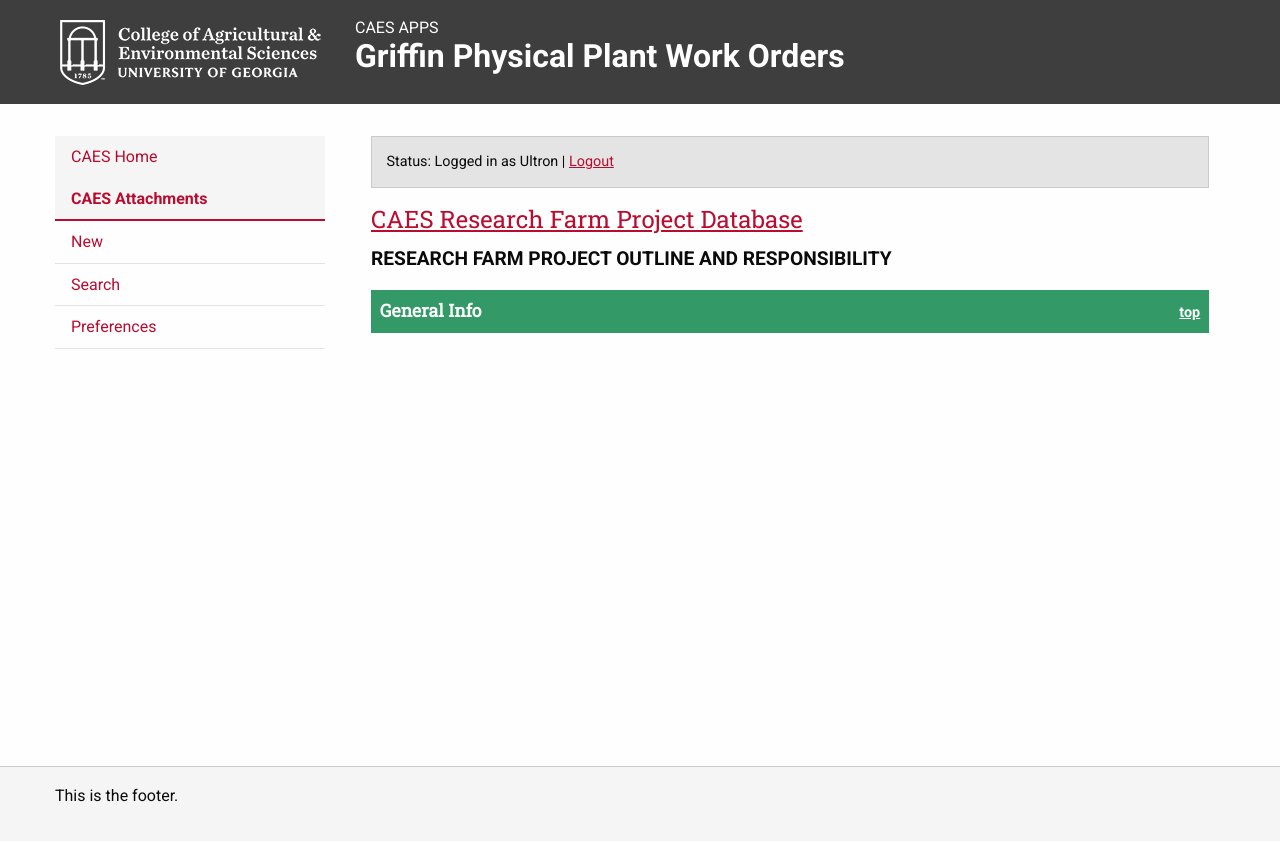
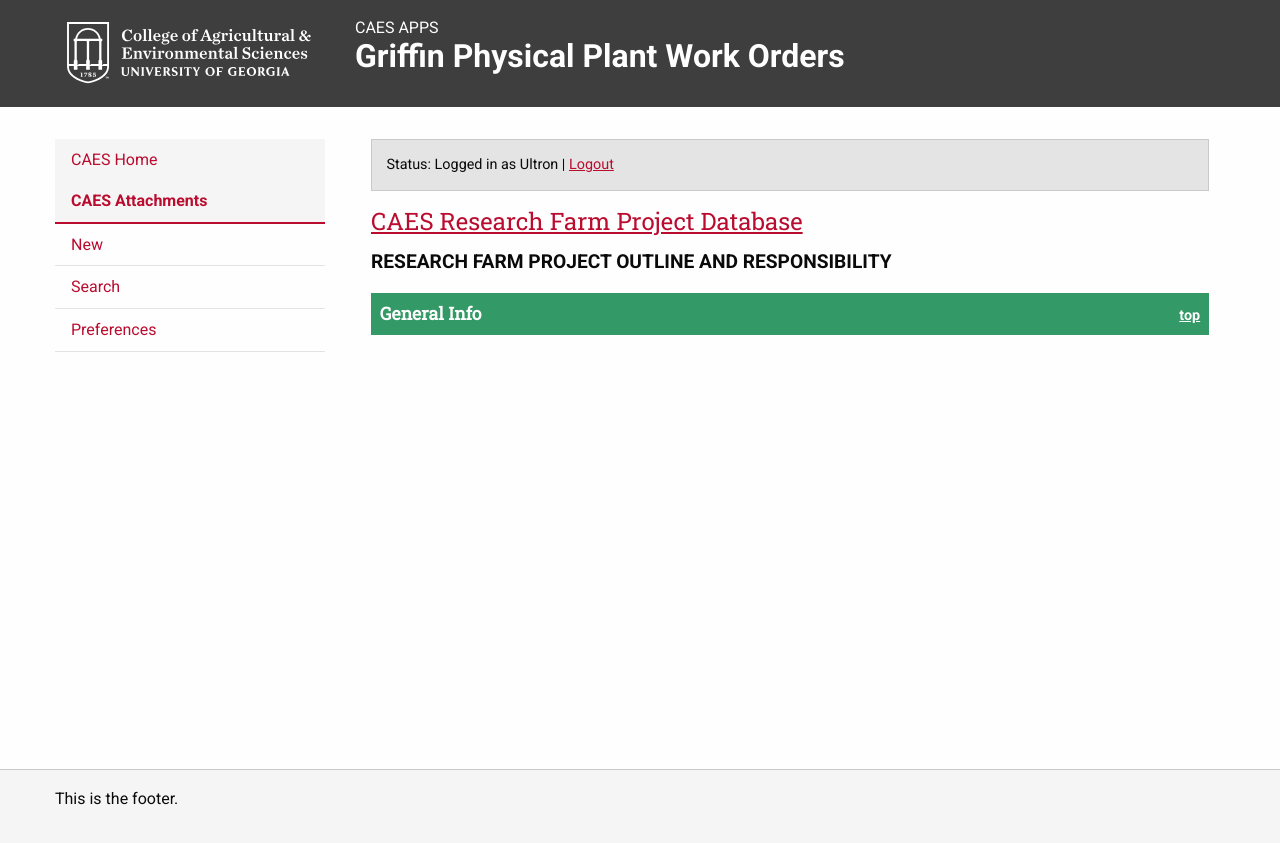
Before and after one commit to johnfrenchxyz/Intranet, a website: page index.html in a window 1280 px wide. Drawn offline with Linux system fonts and the light colour scheme.

Commit message:
Changes the PNG logos to SVGs

```diff
--- a/index.html
+++ b/index.html
@@ -16,9 +16,9 @@
             <div class="large-3 columns">
                 <a href="http://www.caes.uga.edu">
                     <!-- Color Logo For Public -->
-                    <!-- <img class="caes-branding" src="images/caes-logo-color.png" alt="CAES Logo with an arch and shield" /> -->
+                    <!-- <img class="caes-branding" src="images/caes-logo-color.svg" alt="CAES Logo with an arch and shield" /> -->
                     <!-- White Logo For Intranet -->
-                    <img class="caes-branding" src="images/caes-logo-white.png" alt="CAES Logo with an arch and shield" />
+                    <img class="caes-branding" src="images/caes-logo-white.svg" alt="CAES Logo with an arch and shield" />
                 </a>
             </div>
             <div class="large-9 columns">
```
Also changed, not shown: public.html (+2 -2 lines), images/caes-logo-color.png (deleted), images/caes-logo-color.svg (added), images/caes-logo-white.png (deleted), images/caes-logo-white.svg (added).
